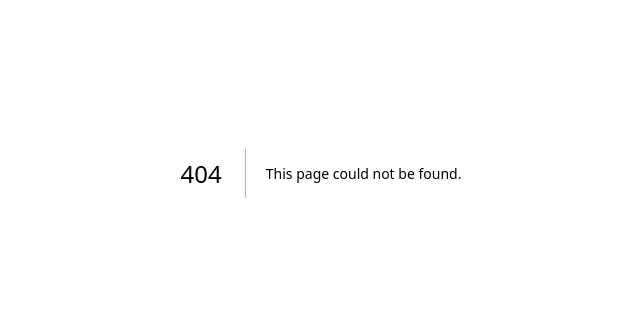
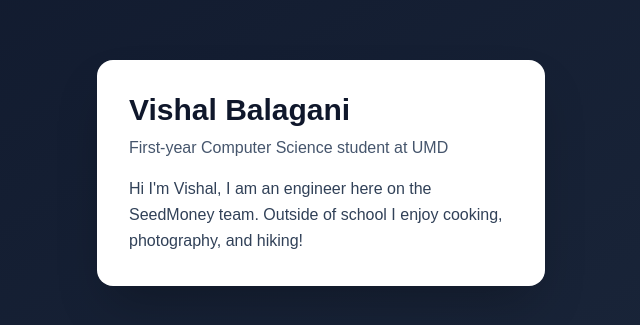
Before and after one commit to Hack4Impact-UMD/seedmoney, a Next.js app: page /kickoff-assignment/vishal-balagani in a window 1280 px wide. Before the commit this address had no page. Shown: the part 227-552 px from the top of the page, without its empty margins (319-959 px from the left). Built offline with nearby package versions, Linux system fonts and the light colour scheme.

Commit message:
kickoff assignment

```diff
--- /dev/null
+++ b/app/kickoff-assignment/vishal-balagani/page.tsx
@@ -0,0 +1,21 @@
+export default function VishalPage() {
+  return (
+    <div className="min-h-screen bg-linear-to-br from-slate-900 to-slate-800 flex items-center justify-center p-6">
+      <div className="bg-white rounded-2xl shadow-2xl p-8 max-w-md w-full relative overflow-hidden">
+        {/* Content */}
+        <div className="relative z-10">
+          <h1 className="text-3xl font-bold text-slate-900 mb-2">
+            Vishal Balagani
+          </h1>
+          <p className="text-slate-600 mb-4">
+            First-year Computer Science student at UMD
+          </p>
+          <p className="text-slate-700 leading-relaxed">
+            Hi I'm Vishal, I am an engineer here on the SeedMoney team. Outside
+            of school I enjoy cooking, photography, and hiking!
+          </p>
+        </div>
+      </div>
+    </div>
+  );
+}
```
